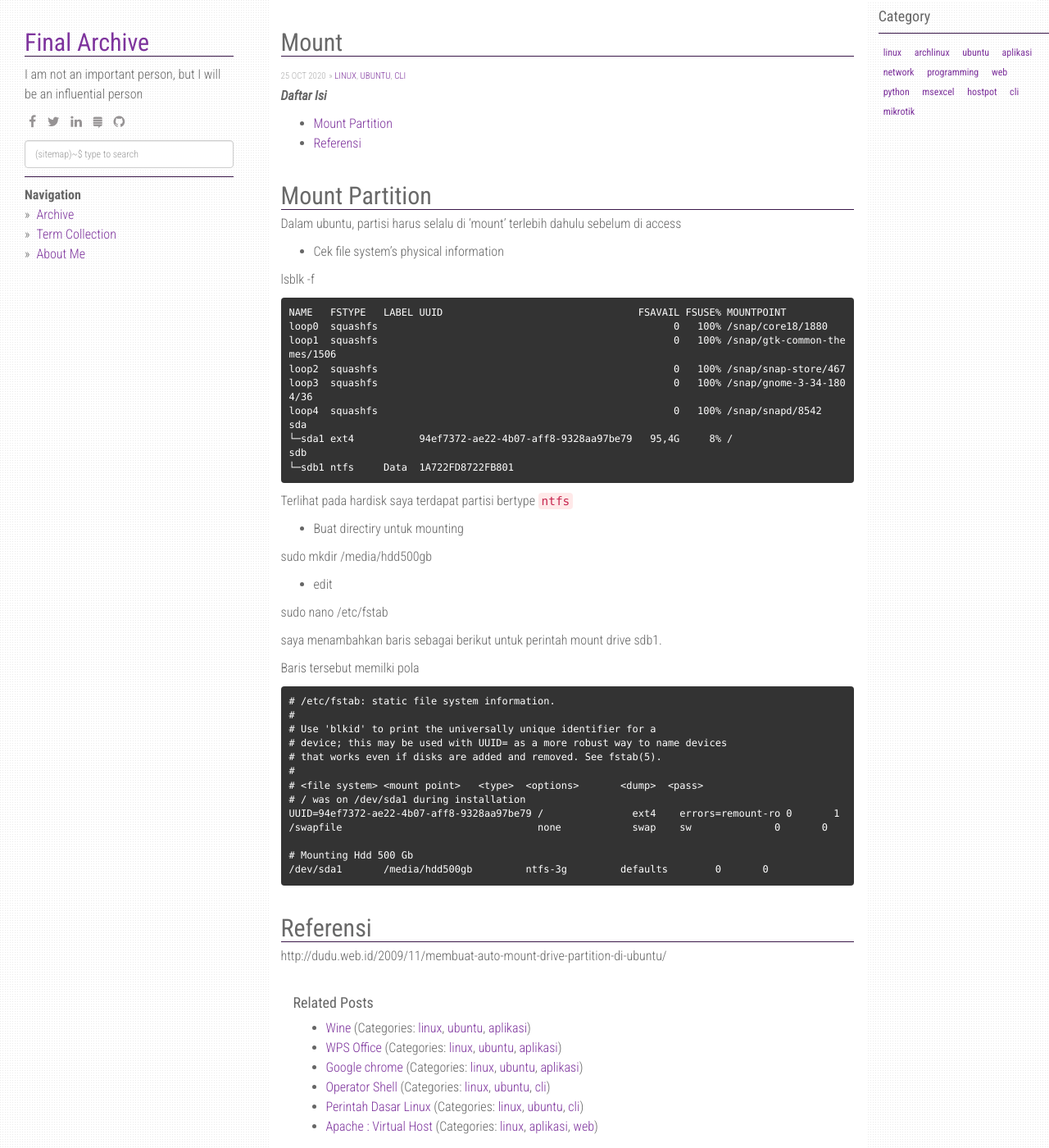
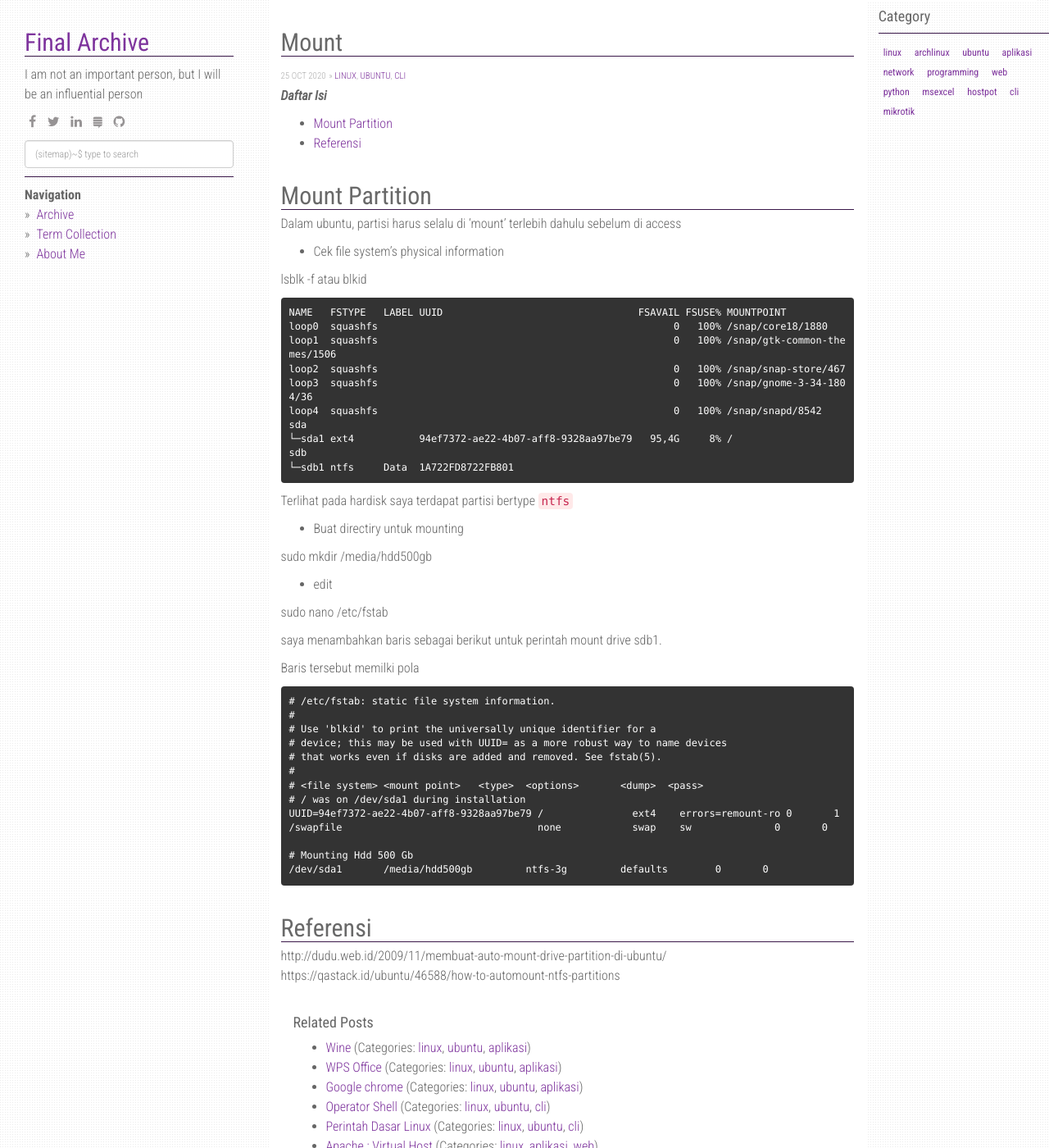
Before and after one commit to finalarchive/finalarchive.github.io, a Jekyll site: the page built from _posts/2020-10-25-Mount.md, in a window 1280 px wide and 1400 px high. Shown: the whole window at 82% size. Built offline with Jekyll 4.4.1, drawn with Linux system fonts in a browser that asks for light colours; nearby versions of some CDN libraries.

Commit message:
Update 2020-10-25-Mount.md

````diff
--- a/_posts/2020-10-25-Mount.md
+++ b/_posts/2020-10-25-Mount.md
@@ -17,7 +17,7 @@ Dalam ubuntu, partisi harus selalu di ‘mount’ terlebih dahulu sebelum di acc
 
 * Cek file system’s physical information
 
-lsblk -f
+lsblk -f atau blkid
 
 ```
 NAME   FSTYPE   LABEL UUID                                 FSAVAIL FSUSE% MOUNTPOINT
@@ -70,3 +70,4 @@ UUID=94ef7372-ae22-4b07-aff8-9328aa97be79 /               ext4    errors=remount
 
 ## Referensi
 http://dudu.web.id/2009/11/membuat-auto-mount-drive-partition-di-ubuntu/
+https://qastack.id/ubuntu/46588/how-to-automount-ntfs-partitions
````
